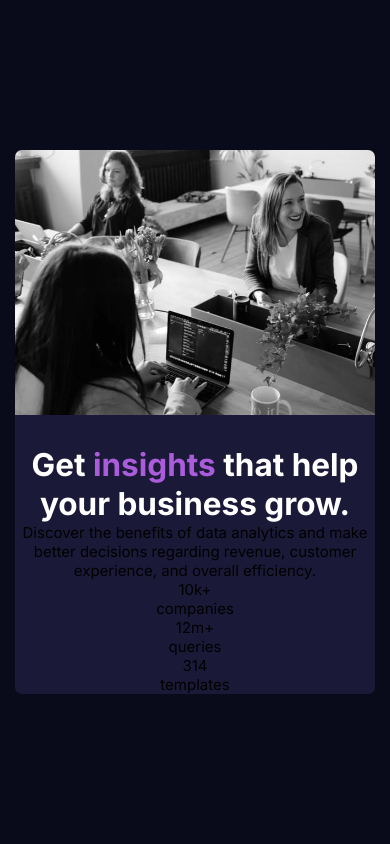
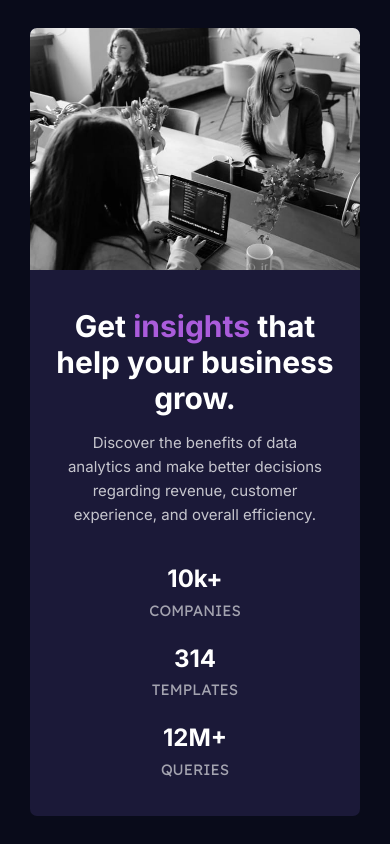
Before and after one commit to aCuriousDev/FM-stats-preview-card-component-main, a plain HTML site: page index.html in a window 390 px wide. Drawn offline with Linux system fonts and the light colour scheme.

Commit message:
mobile version mostly done

```diff
--- a/index.html
+++ b/index.html
@@ -15,9 +15,9 @@
     <div class="card__container">
         <img src="images\image-header-mobile.jpg" alt="women working on computer and having a blast" class="img__mobile">
         <img src="images\image-header-desktop.jpg" alt="women working on computer and having a blast" class="img__desktop">
-      <div class="infos_container">
+      <div class="infos__container">
         <h2 class="infos__title">Get <strong>insights</strong> that help your business grow.</h2>
-        <p class="infos__descrription">
+        <p class="infos__description">
           Discover the benefits of data analytics and make better decisions regarding revenue, customer
           experience, and overall efficiency.
         </p>
@@ -27,12 +27,12 @@
             <p class="stats__type">companies</p>
           </div>
           <div class="stat__item">
-            <p class="stats__value">12m+</p>
-            <p class="stats__type">queries</p>
+            <p class="stats__value">314</p>
+            <p class="stats__type">templates</p>
           </div>
           <div class="stat__item">
-            <p class="stats__value">314</p>
-            <p class="stats__type">templates</p>
+            <p class="stats__value">12M+</p>
+            <p class="stats__type">queries</p>
           </div>
         </div>
       </div>
--- a/style.css
+++ b/style.css
@@ -23,7 +23,7 @@
     align-items: center;
     justify-content: center;
     min-height: 100vh;
-    padding: 1rem;
+    padding: 0 1.4rem;
 }
 
 .card__container {
@@ -34,14 +34,10 @@
     align-items: center;
     justify-content: center;
     text-align: center;
-    max-width: 26rem;
+    width: clamp(22rem, 80vw, 35rem);
     border-radius: 7px;
 }
 
-.infos__container {
-    max-width: 85px;
-    overflow: hidden;
-}
 
 .img__mobile {
     width: 100%;
@@ -51,20 +47,50 @@
     display: none;
 }
 
-.card__container img {
-    margin-bottom: 2rem;
+.infos__container {
+    margin: 2.5rem 0;
+    padding: 0 1.5rem;
+    display: flex;
+    flex-direction: column;
+    align-items: center;
+    gap: 1rem;
 }
 
 
-.card__container h2 {
+.infos__title {
     color: var(--heading-color);
-    font-size: 2.1rem;
+    font-size: 2rem;
 }
 
-.card__container strong {
+.infos__title strong {
     color: var(--accent-color);
 }
 
-.card__container p {
-    color: ;
+.infos__description {
+    max-width: 28ch;
+    color: var(--main-paraph-color);
+    line-height: 1.6rem;
 }
+
+.stats__container {
+    display: flex;
+    flex-direction: column;
+    gap: 1.6rem;
+    margin-top: 1.5rem;
+}
+
+.stats__value {
+    color: var(--heading-color);
+    font-size: 1.6rem;
+    font-weight: 700;
+    margin-bottom: .5rem;
+}
+
+.stats__type {
+    color: hsla(0, 0%, 100%, 0.6);
+    font-family: 'Lexend Deca', sans-serif;
+    font-weight: 400;
+    font-size: 1rem;
+    text-transform: uppercase;
+
+}
```
